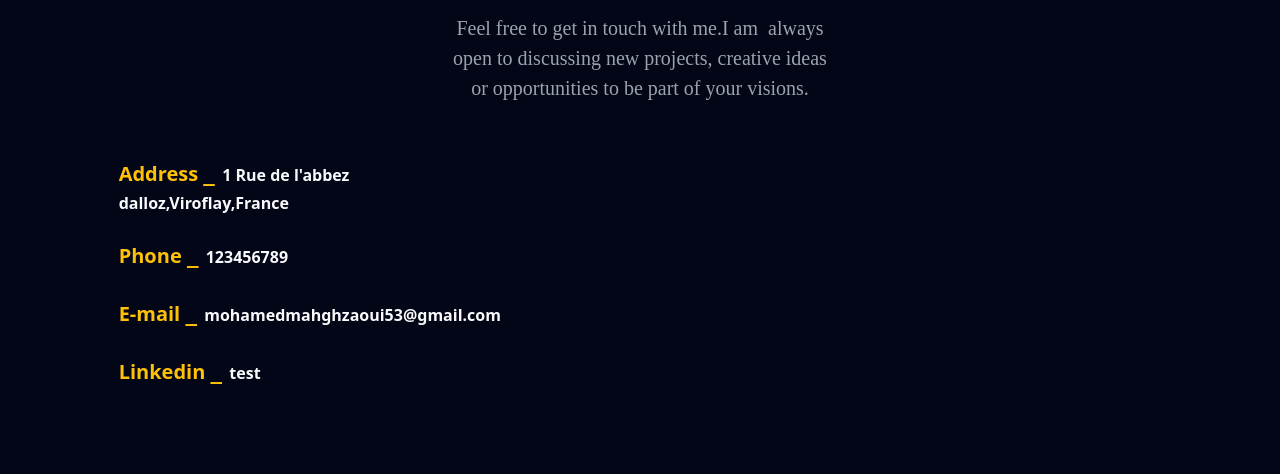
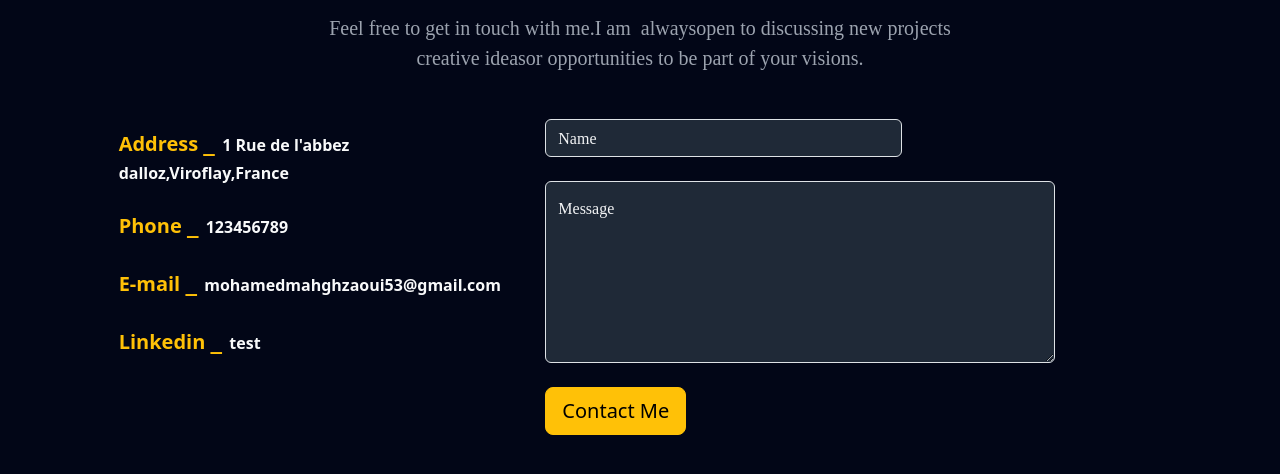
Before and after one commit to mohamedmaghzaoui/portfolio, a plain HTML site: page contact.html in a window 1280 px wide. Shown: the part 200-674 px from the top of the page. Drawn offline with nearby package versions, Linux system fonts and the light colour scheme.

Commit message:
nearly finished contact page

```diff
--- a/contact.css
+++ b/contact.css
@@ -1,3 +1,10 @@
 body {
   background: #020617;
 }
+.form-control::placeholder {
+  color: #f3f4f6;
+  font-family: Lexend Deca;
+  font-style: normal;
+  font-weight: 500;
+  line-height: 41px;
+}
--- a/contact.html
+++ b/contact.html
@@ -45,9 +45,8 @@
                     <p class="fs-1 text-light fw-bold text-center">Contact <span class="text-warning">Me</span></p>
                     <pre class=" fs-5 fw-medium text-center "
                         style="color: #9CA3AF ;font-family: Lexend Deca;font-style: normal;">
-Feel free to get in touch with me.I am  always
-open to discussing new projects, creative ideas
-or opportunities to be part of your visions.
+Feel free to get in touch with me.I am  alwaysopen to discussing new projects
+creative ideasor opportunities to be part of your visions.
 
 </pre>
                     <div class="offset-1 col-4"> <!--begin information sector-->
@@ -67,8 +66,15 @@ or opportunities to be part of your visions.
                                     class="text-warning fs-3">_ </span></span>
                             test</p>
                     </div><!--end information sector-->
-                    <div class="col-5">
+                    <div class="col-5 mb-3 ">
                         <form action="">
+                            <input type="text" placeholder="Name" class="form-control text-light fw-bold "
+                                style="background: #1F2937 ;width:70%">
+                            <br>
+                            <textarea placeholder="Message" class="form-control" name="" id="" cols="30" rows="7"
+                                style="background: #1F2937 ;"></textarea>
+                            <br>
+                            <button type="button" class="btn btn-warning  fw-medium btn-lg ">Contact Me</button>
 
                         </form>
                     </div>
```
Also changed, not shown: photo.png (added).
